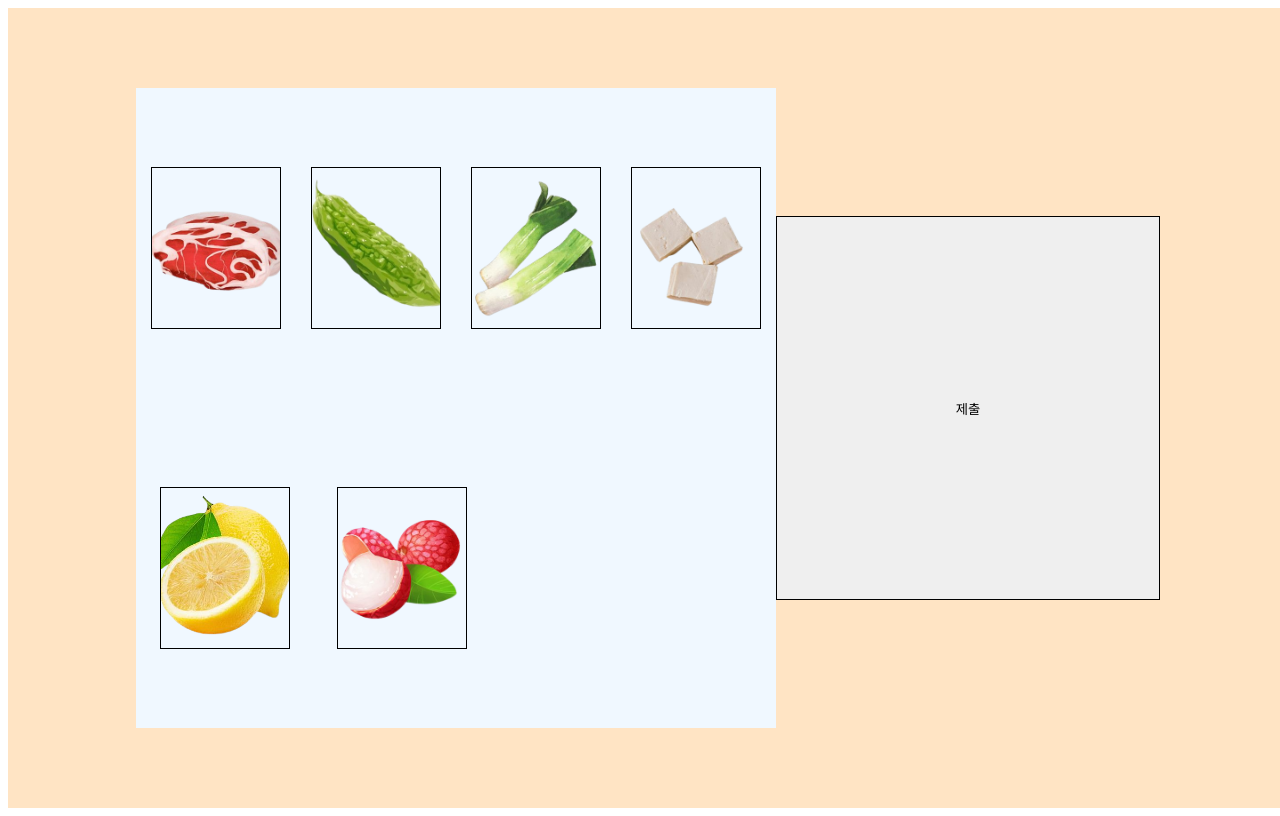
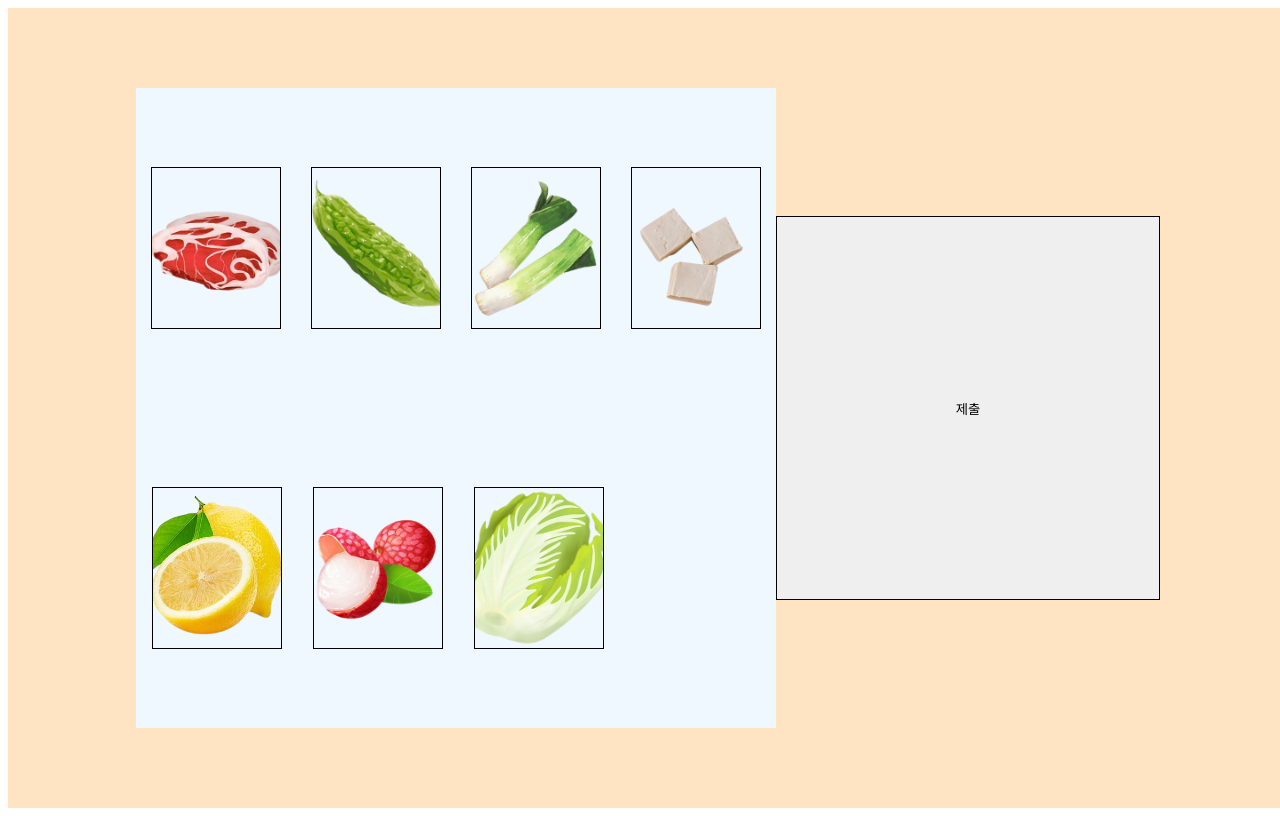
Before and after one commit to chaeyi0731/workflow, a website: page index.html in a window 1280 px wide. Drawn offline with Linux system fonts and the light colour scheme.

Commit message:
배추  이미지 적용

```diff
--- a/style.css
+++ b/style.css
@@ -77,3 +77,11 @@ button {
   background-position: center;
   background-size: cover;
 }
+#root > div:nth-child(1) > div:nth-child(7) {
+  width: 10vw;
+  height: 20vh;
+  border: 1px solid black;
+  background-image: url(/img/배추-removebg-preview.png);
+  background-position: center;
+  background-size: cover;
+}
```
